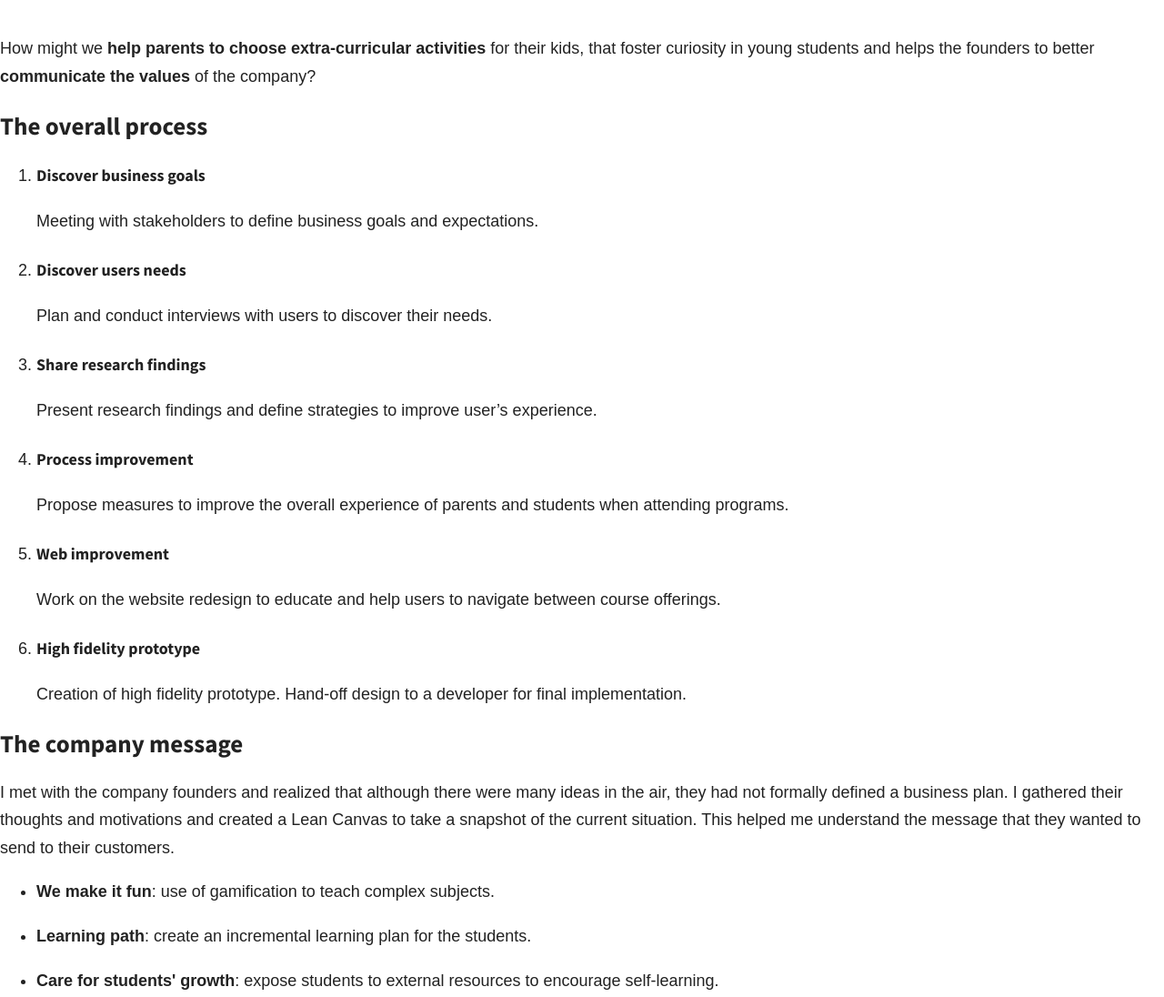
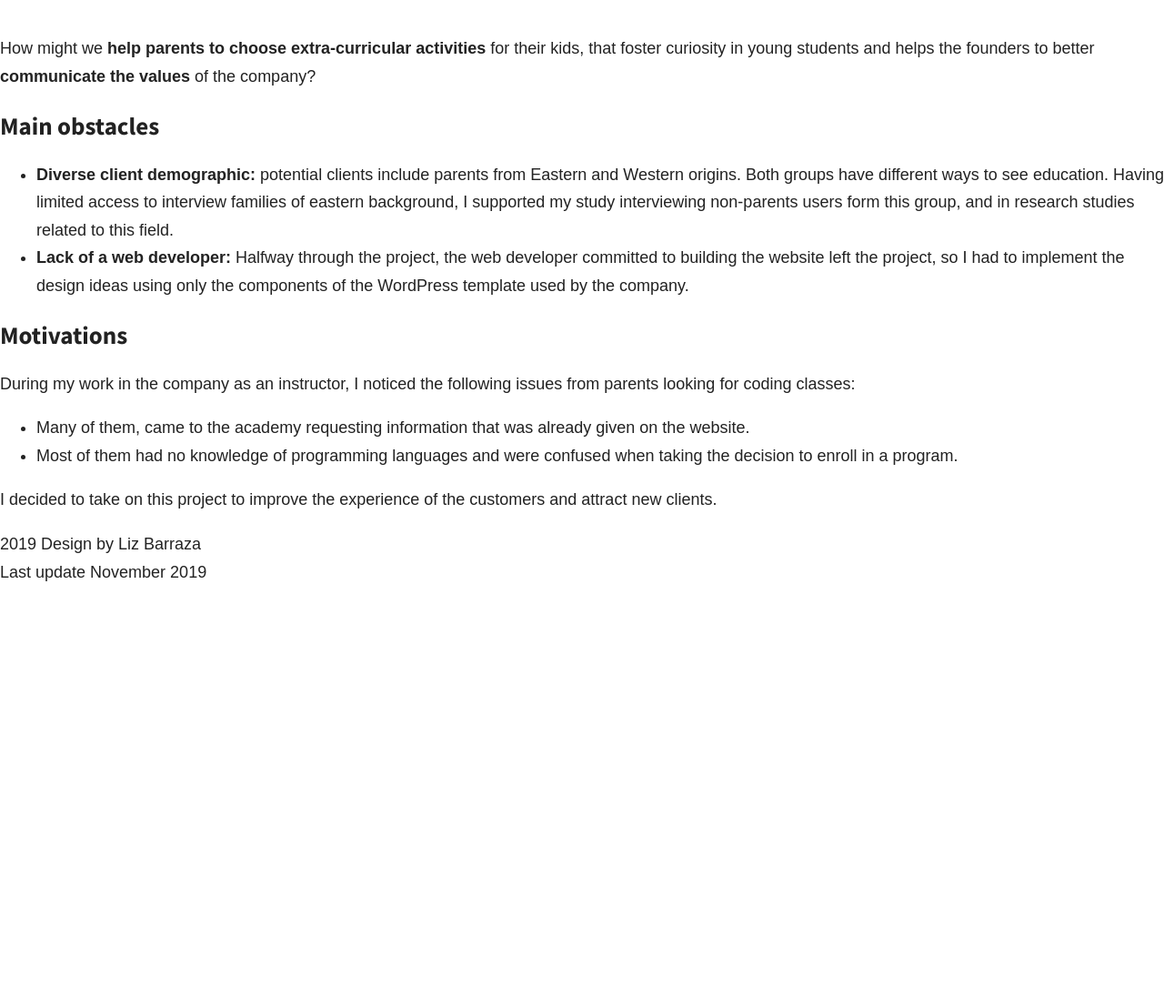
Before and after one commit to lizbarraza/portfolio, a Gatsby site: page /case-studies/geek-education/ in a window 1280 px wide. Shown: the part 3140-4236 px from the top of the page at 91% size. After the commit the page ends 3802 px from the top, so only its background shows below. Built offline with nearby package versions, Linux system fonts and the light colour scheme; Gatsby itself is replaced by a stand-in of ours; grey boxes are pictures that could not be loaded.

Commit message:
Set layout for base content, some cleanup

```diff
--- a/gatsby-browser.js
+++ b/gatsby-browser.js
@@ -7,3 +7,4 @@
 import "normalize.css"
 import "./src/styles/main.css"
 import "./src/styles/typography.css"
+import "./src/styles/layout.css"
--- a/src/case-studies/geek-education.mdx
+++ b/src/case-studies/geek-education.mdx
@@ -51,63 +51,16 @@ How might we **help parents to choose extra-curricular activities** for their ki
 </TwoColumnsText>
 </TwoColumns>
 
-## The overall process
+## Main obstacles
 
-<ProcessFlow
-  items={[
-    {
-      title: "Discover business goals",
-      description:
-        "Meeting with stakeholders to define business goals and expectations.",
-    },
-    {
-      title: "Discover users needs",
-      description:
-        "Plan and conduct interviews with users to discover their needs.",
-    },
-    {
-      title: "Share research findings",
-      description:
-        "Present research findings and define strategies to improve user’s experience.",
-    },
-    {
-      title: "Process improvement",
-      description:
-        "Propose measures to improve the overall experience of parents and students when attending programs.",
-    },
-    {
-      title: "Web improvement",
-      description:
-        "Work on the website redesign to educate and help users to navigate between course offerings.",
-    },
-    {
-      title: "High fidelity prototype",
-      description:
-        "Creation of high fidelity prototype. Hand-off design to a developer for final implementation.",
-    },
-  ]}
-/>
+- **Diverse client demographic:** potential clients include parents from Eastern and Western origins. Both groups have different ways to see education. Having limited access to interview families of eastern background, I supported my study interviewing non-parents users form this group, and in research studies related to this field.
+- **Lack of a web developer:** Halfway through the project, the web developer committed to building the website left the project, so I had to implement the design ideas using only the components of the WordPress template used by the company.
 
-## The company message
+## Motivations
 
-I met with the company founders and realized that although there were many ideas in the air, they had not formally defined a business plan. I gathered their thoughts and motivations and created a Lean Canvas to take a snapshot of the current situation. This helped me understand the message that they wanted to send to their customers.
+During my work in the company as an instructor, I noticed the following issues from parents looking for coding classes:
 
-- **We make it fun**: use of gamification to teach complex subjects.
+- Many of them, came to the academy requesting information that was already given on the website.
+- Most of them had no knowledge of programming languages and were confused when taking the decision to enroll in a program.
 
-- **Learning path**: create an incremental learning plan for the students.
-
-- **Care for students' growth**: expose students to external resources to encourage self-learning.
-
-- **Small classes**: promote participation and communication in the classroom.
-
-## Why a redesign?
-
-After a careful analysis of the academy website, discovering the business goals and the ongoing issues customers were having, I came to the following conclusions:
-
-- The company **values were not visible** on the website.
-
-- The website **does not guide users** to take decisions.
-
-- Many parents call the office asking for **information that is already given** on the website.
-
-- More than **90%** of the users **leave the site** after visiting the homepage
+I decided to take on this project to improve the experience of the customers and attract new clients.
--- a/src/components/elements/index.js
+++ b/src/components/elements/index.js
@@ -1,4 +1,3 @@
-export * from "./process-flow"
 export * from "./case-study-header/case-study-header"
 export * from "./columns/columns"
 export * from "./text-columns/text-columns"
--- a/src/components/elements/process-flow.js
+++ /dev/null
@@ -1,22 +0,0 @@
-import React from "react"
-import PropTypes from "prop-types"
-
-const renderItem = (item, index) => (
-  <li key={index}>
-    <h4 className="process-flow__title">{item.title}</h4>
-    <p className="process-flow__description">{item.description}</p>
-  </li>
-)
-
-export const ProcessFlow = ({ items }) => {
-  return <ol className="process-flow">{items.map(renderItem)}</ol>
-}
-
-ProcessFlow.propTypes = {
-  items: PropTypes.arrayOf(
-    PropTypes.shape({
-      title: PropTypes.node.isRequired,
-      description: PropTypes.node.isRequired,
-    })
-  ).isRequired,
-}
--- a/src/components/elements/two-columns/two-columns.module.css
+++ b/src/components/elements/two-columns/two-columns.module.css
@@ -5,7 +5,7 @@
   display: flex;
   align-items: center;
   max-width: content_width_full;
-  margin: 0 auto;
+  margin: 100px auto;
 }
 
 .two-column-text {
--- /dev/null
+++ b/src/styles/layout.css
@@ -0,0 +1,16 @@
+@value variables: "./variables.css";
+@value content_width from variables;
+
+.content-wrapper > p,
+.content-wrapper > h1,
+.content-wrapper > h2,
+.content-wrapper > h3,
+.content-wrapper > h4,
+.content-wrapper > h5,
+.content-wrapper > h6,
+.content-wrapper > ul,
+.content-wrapper > ol {
+  max-width: content_width;
+  margin-left: auto;
+  margin-right: auto;
+}
--- a/src/templates/case-study.js
+++ b/src/templates/case-study.js
@@ -14,7 +14,9 @@ export default function CaseStudy({ data }) {
         subtitle={data.mdx.frontmatter.subtitle}
         backgroundColor={data.mdx.frontmatter.header_color}
       ></CaseStudyHeader>
-      <MDXRenderer>{data.mdx.body}</MDXRenderer>
+      <div class="content-wrapper">
+        <MDXRenderer>{data.mdx.body}</MDXRenderer>
+      </div>
     </Layout>
   )
 }
```
